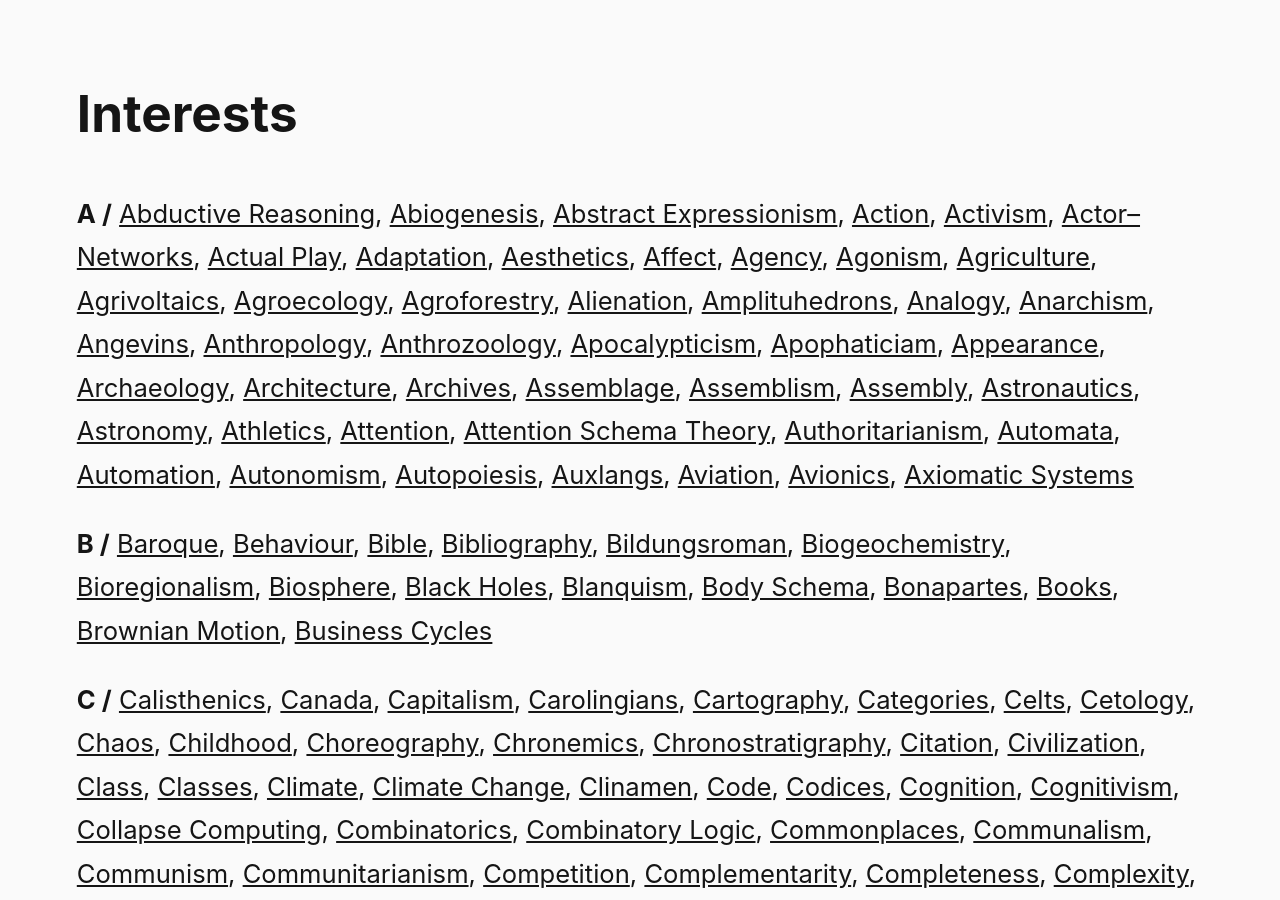
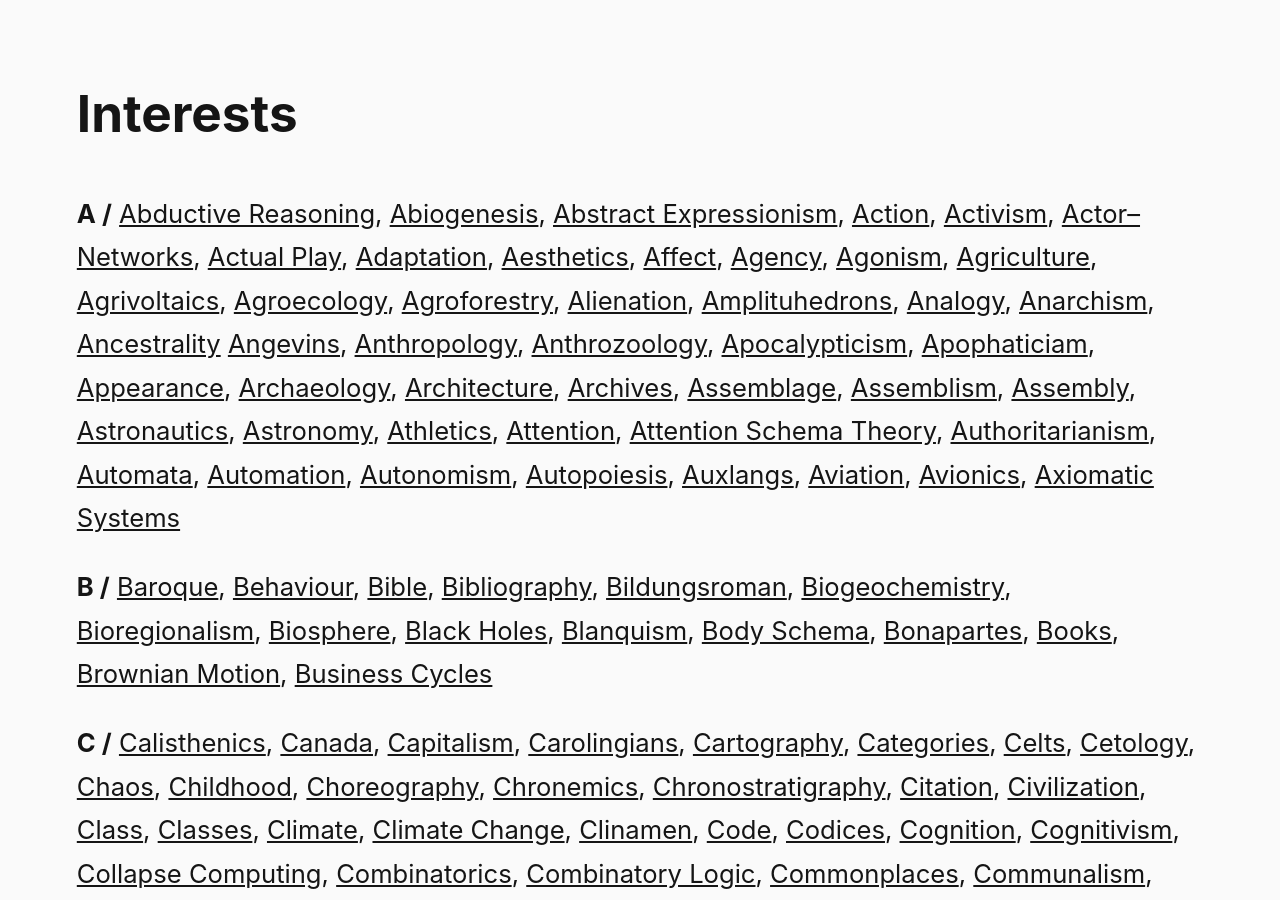
Before and after one commit to steinea/fyi, a Jekyll site: the page built from pages/interests.md, in a window 1280 px wide and 900 px high. Built offline with Jekyll 4.4.1, drawn with Linux system fonts in a browser that asks for light colours.

Commit message:
Add interest

```diff
--- a/pages/interests.md
+++ b/pages/interests.md
@@ -25,6 +25,7 @@ permalink: /interests/
 [Amplituhedrons](https://en.wikipedia.org/wiki/Amplituhedron),
 [Analogy](https://en.wikipedia.org/wiki/Analogy),
 [Anarchism](https://en.wikipedia.org/wiki/Anarchism),
+[Ancestrality](https://www.bloomsbury.com/ca/after-finitude-9781441173836/)
 [Angevins](https://en.wikipedia.org/wiki/Angevin_Empire),
 [Anthropology](https://en.wikipedia.org/wiki/Anthropology),
 [Anthrozoology](https://en.wikipedia.org/wiki/Anthrozoology),
```
